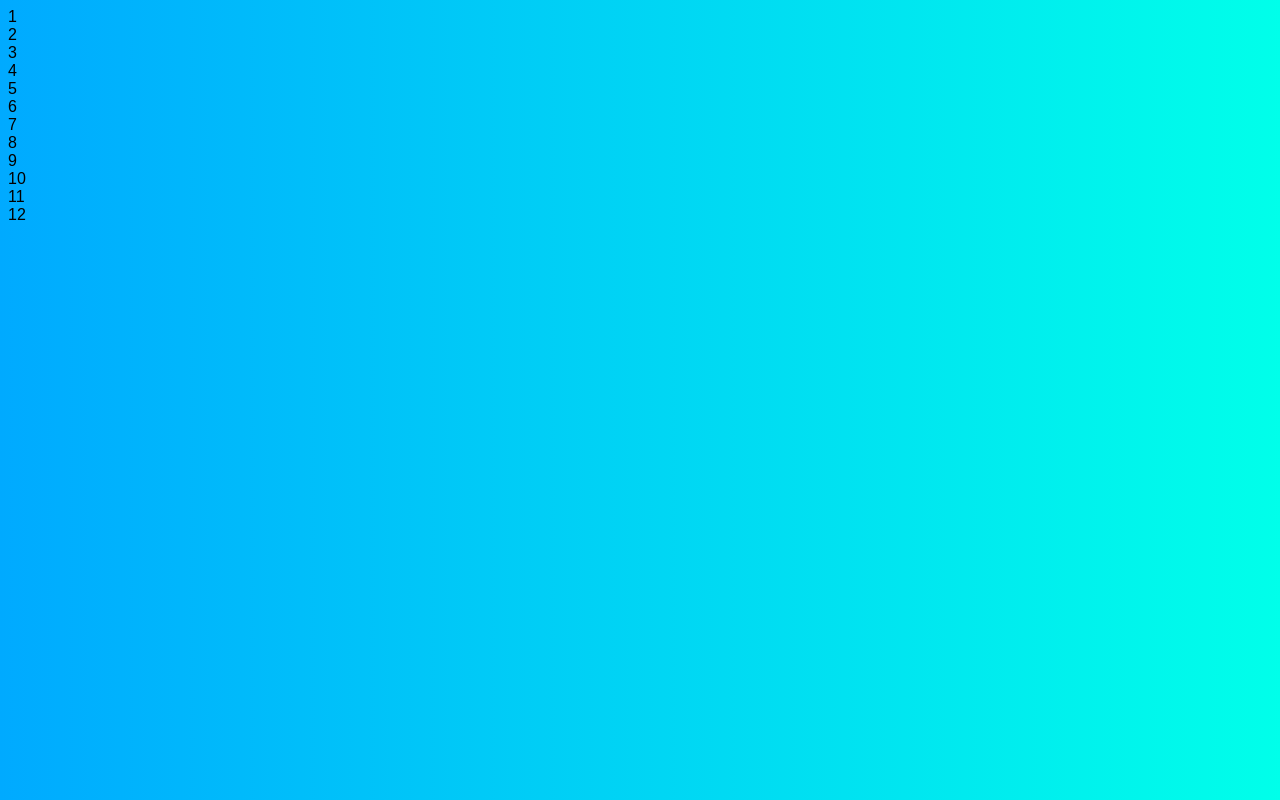
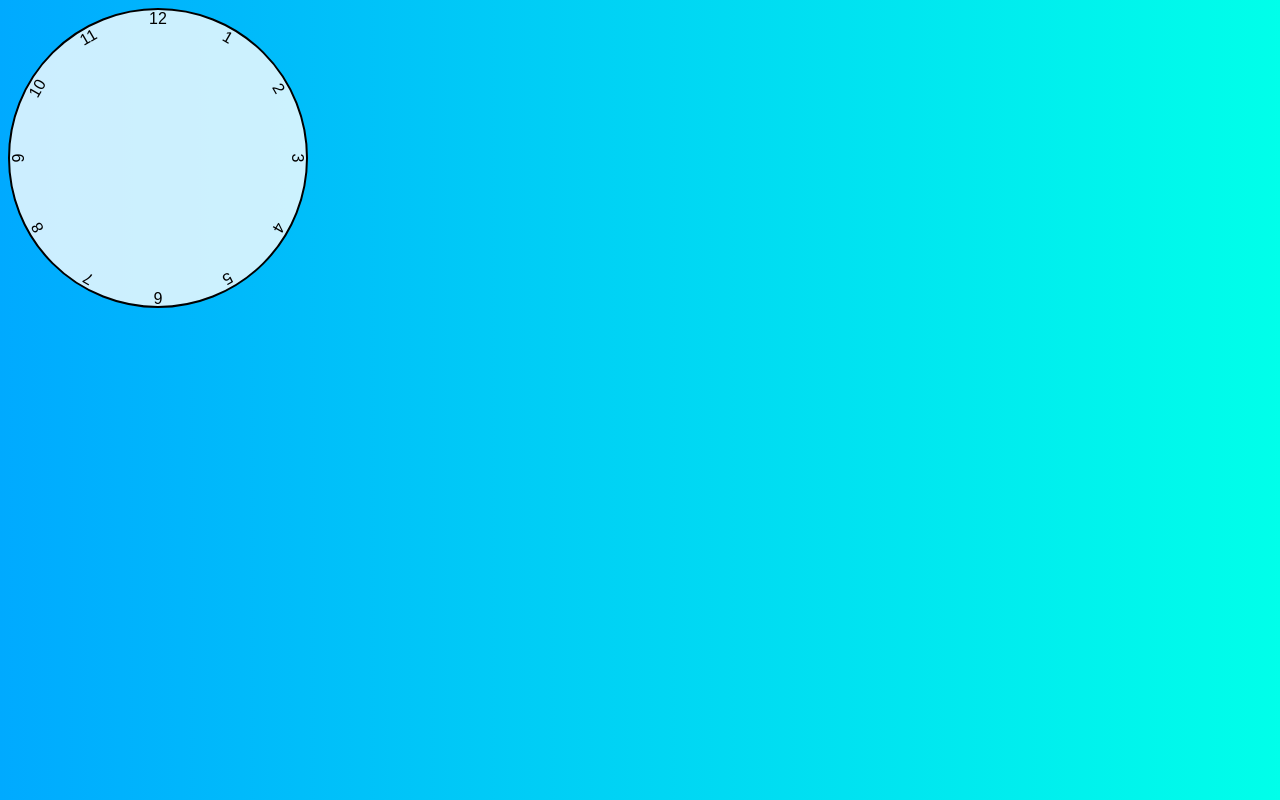
Before and after one commit to KrzysiekPolowiec/timerek, a plain HTML site: page index.html in a window 1280 px wide. Drawn offline with Linux system fonts and the light colour scheme.

Commit message:
Update style.css

```diff
--- a/style.css
+++ b/style.css
@@ -11,5 +11,27 @@
 .clock{
     width:300px;
     height: 300px;
-    background-color:
+    background-color: rgba(255,255,255,0.8);
+    border-radius:50%;
+    border: 2px solid black;
+    position: relative;
 }
+.clock .number{
+    position: absolute;
+    width: 100%;
+    height: 100%;
+    text-align: center;
+    transform: rotate(var(--rotation));
+}
+.clock .number1 { --rotation: 30deg}
+.clock .number2 { --rotation: 60deg}
+.clock .number3 { --rotation: 90deg}
+.clock .number4 { --rotation: 120deg}
+.clock .number5 { --rotation: 150deg}
+.clock .number6 { --rotation: 180deg}
+.clock .number7 { --rotation: 210deg}
+.clock .number8 { --rotation: 240deg}
+.clock .number9 { --rotation: 270deg}
+.clock .number10 { --rotation: 300deg}
+.clock .number11 { --rotation: 330deg}
+.clock .number12 { --rotation: 360deg}
```
